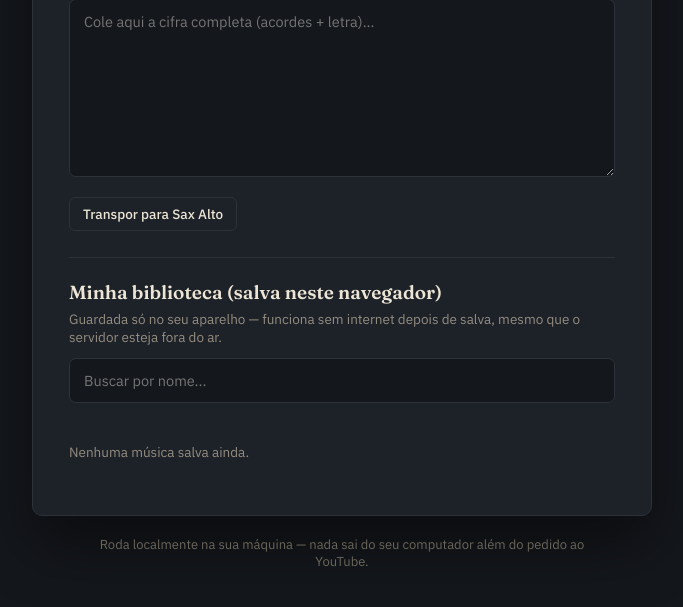
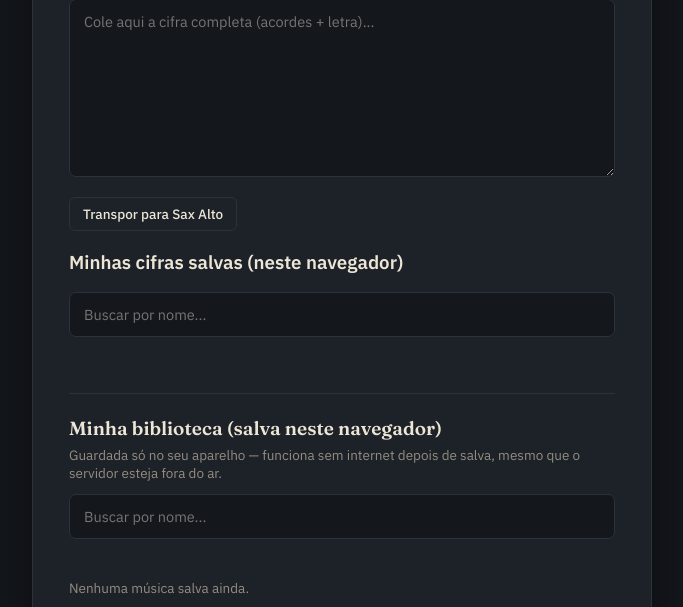
Before and after one commit to phylip17/sax-transcriber, a Flask app: page / in a window 1280 px wide. Shown: the part 505-1112 px from the top of the page, without its empty margins (298-981 px from the left). Before the commit the page ends 1071 px from the top, so only its background shows below. Run offline with Flask 3, Linux system fonts and the light colour scheme; some libraries are stand-ins or nearby versions.

Commit message:
Add input and button for saving cifras

```diff
--- a/templates/index.html
+++ b/templates/index.html
@@ -150,6 +150,16 @@
           </div>
         </div>
         <pre id="cifraResultadoTexto" class="cifra-resultado__texto"></pre>
+        <div class="salvar-biblioteca">
+          <input type="text" id="nomeParaSalvarCifra" placeholder="Nome para salvar (ex: nome da música)" autocomplete="off">
+          <button id="botaoSalvarCifra" type="button" class="botao-secundario">Salvar na biblioteca de cifras</button>
+        </div>
+      </div>
+
+      <div class="biblioteca-cifras-lista-caixa">
+        <h3>Minhas cifras salvas (neste navegador)</h3>
+        <input type="text" id="buscaCifras" class="letra-textarea" placeholder="Buscar por nome..." autocomplete="off">
+        <div id="listaCifras" class="biblioteca-lista"></div>
       </div>
     </section>
 
```
